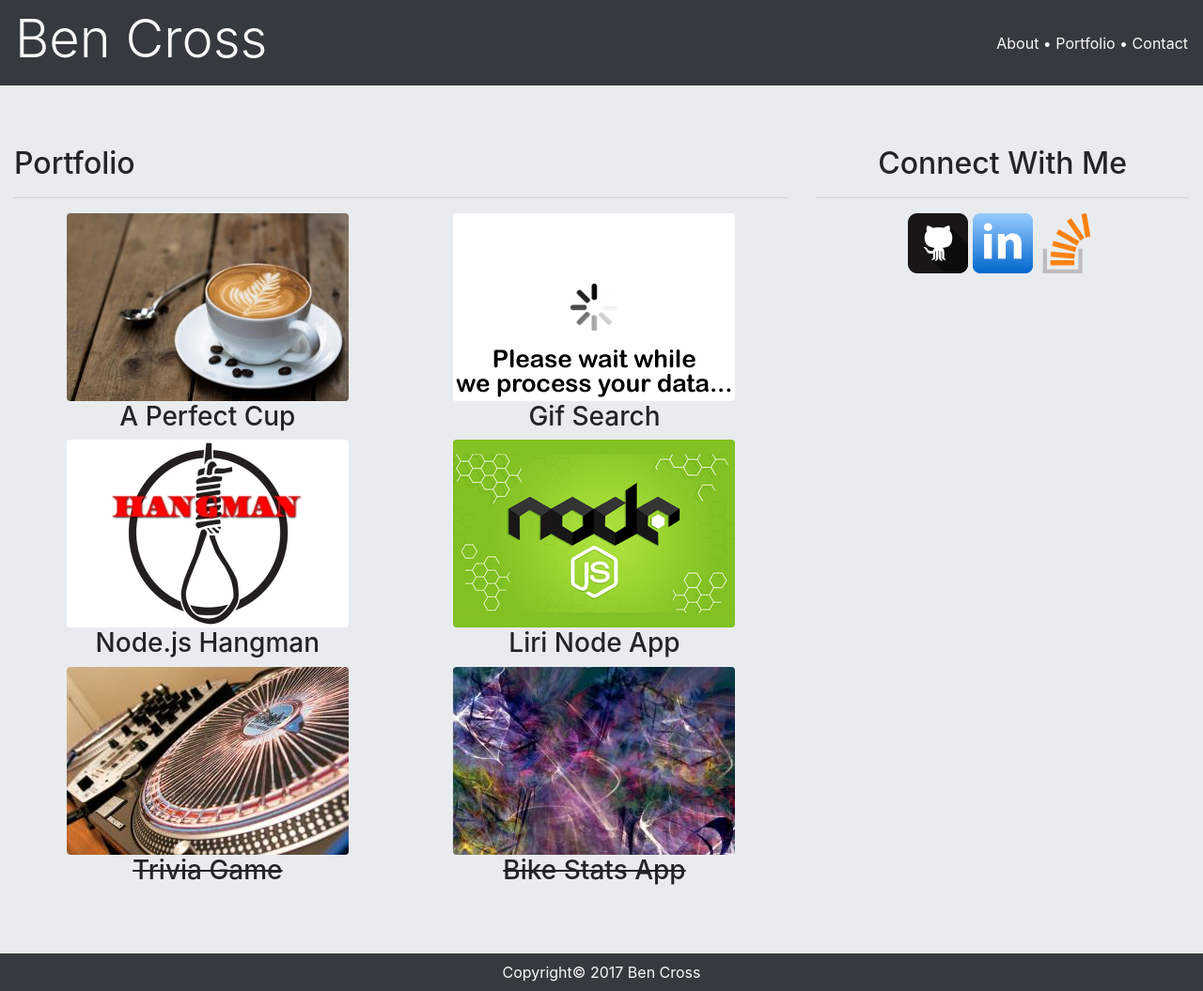
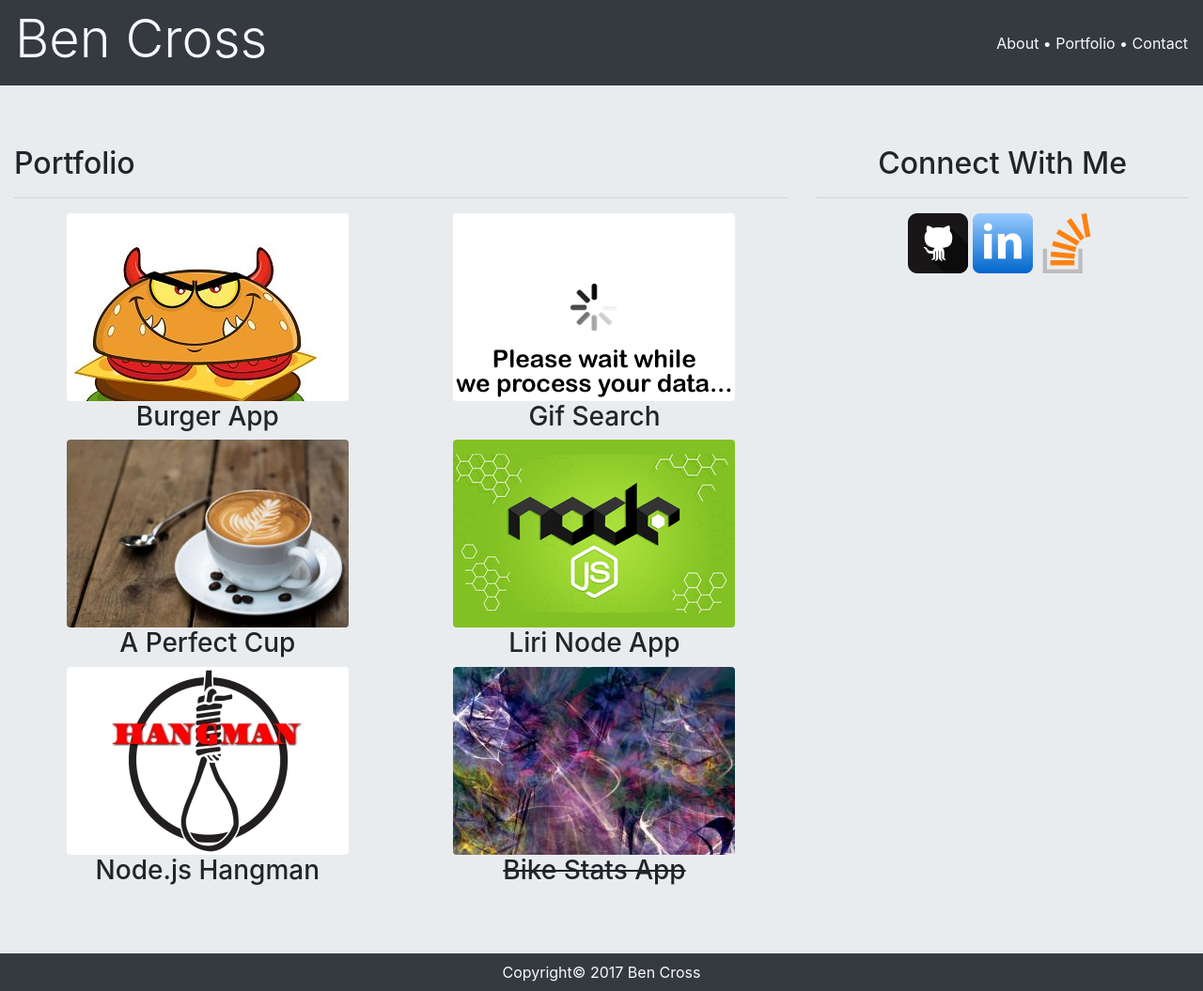
Before and after one commit to txbikeguy/Bootstrap-Portfolio, a plain HTML site: page portfolio.html in a window 1280 px wide. Shown: the whole page at 94% size. Drawn offline with nearby package versions, Linux system fonts and the light colour scheme.

Commit message:
added burger project to portfolio

```diff
--- a/portfolio.html
+++ b/portfolio.html
@@ -37,6 +37,11 @@
 					<div class="row">
 						<div class="col-sm-6 text-center">
 							<div class="mx-auto">
+								<a href="https://bencross-burgers.herokuapp.com/" target="blank"><img class="rounded img-fluid" src="Assets/Images/burger.jpg" alt="dj"></a>
+								<h3>Burger App</h3>
+							</div>
+
+							<div class="mx-auto">
 								<a href="https://txbikeguy.github.io/GroupProject1/" target="_blank"><img class="rounded img-fluid" src="Assets/Images/coffee.jpg" alt="coffee"></a>
 								<h3>A Perfect Cup</h3>
 							</div>
@@ -47,10 +52,7 @@
 								<h3>Node.js Hangman</h3>
 							</div>
 
-							<div class="mx-auto">
-								<a href="#" target="blank"><img class="rounded img-fluid" src="Assets/Images/dj.jpg" alt="dj"></a>
-								<h3 class="example">Trivia Game</h3>
-							</div>
+
 						</div>
 
 						<div class="col-sm-6 text-center">
```
Also changed, not shown: Assets/Images/burger.jpg (added).
